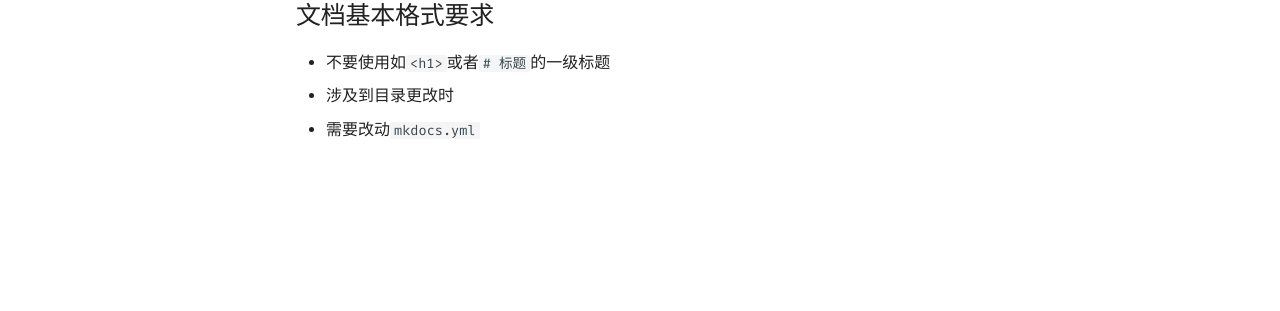
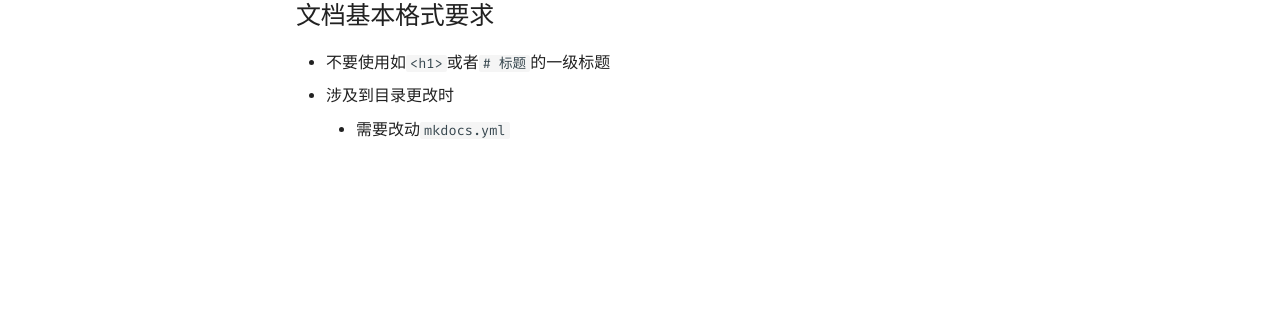
Before and after one commit to YanhuiJessica/Chictf-Writeups, an MkDocs documentation site: the page built from docs/how_to_participate.md, in a window 1280 px wide. Shown: the part 465-776 px from the top of the page. Built offline with MkDocs 1.6.1 and Material for MkDocs 9.7.7, drawn with Linux system fonts in a browser that asks for light colours.

Commit message:
更正链接错误

```diff
--- a/docs/how_to_participate.md
+++ b/docs/how_to_participate.md
@@ -8,4 +8,4 @@
 
 - 不要使用如`<h1>`或者`# 标题`的一级标题
 - 涉及到目录更改时
-  - 需要改动`mkdocs.yml`
+    - 需要改动`mkdocs.yml`
--- a/mkdocs.yml
+++ b/mkdocs.yml
@@ -13,8 +13,8 @@ nav:
       - 一叶障目: misc/leaf_cover_eyes.md
       - Difficult Programming Language: misc/difficult_programming_language.md
     - Web:
-      - 文件上传 JS 绕过: web/t-star-upload-bypass.md
-      - 小猫咪踩灯泡: web/t-star-tomcat.md
+      - 文件上传 JS 绕过: web/t_star_upload_bypass.md
+      - 小猫咪踩灯泡: web/t_star_tomcat.md
     - 彩蛋:
       - CTFHub - 首页: eggs/ctfhub_index.md
       - CTFHub - 公众号: eggs/ctfhub_wechat.md
```
